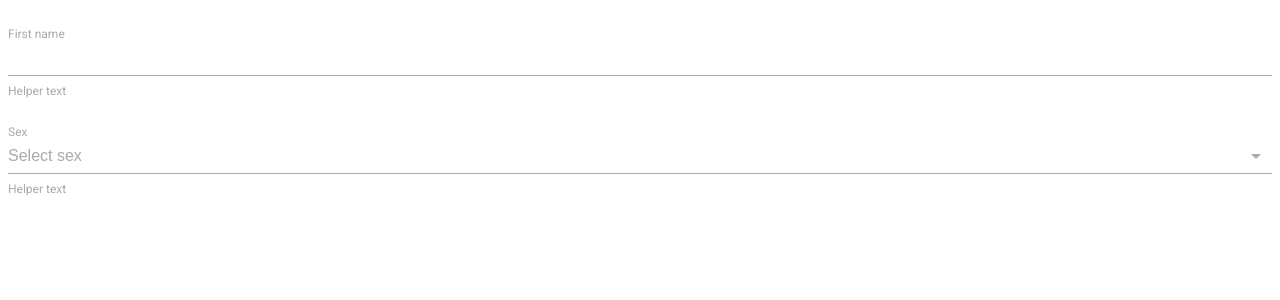
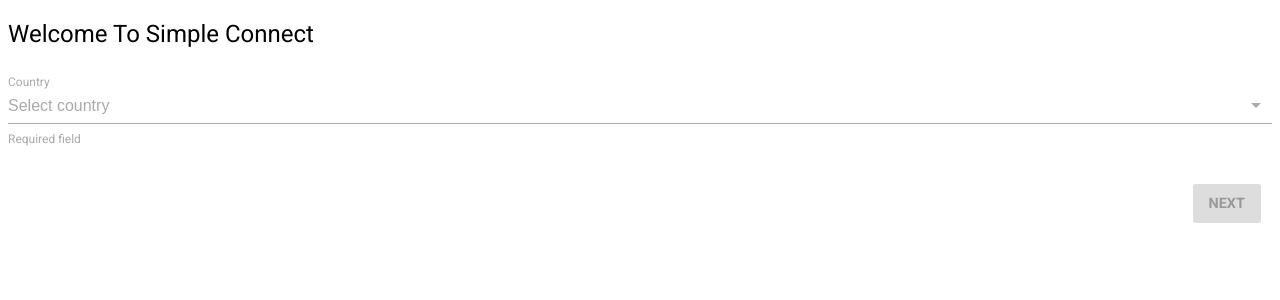
Before and after one commit to eldarshamukhamedov/simple-connect, a React (Create React App) app: page / in a window 1280 px wide. Shown: the top 300 px of the page. Built offline with nearby package versions, Linux system fonts and the light colour scheme.

Commit message:
Add initial form implementation

```diff
--- a/src/App.js
+++ b/src/App.js
@@ -3,8 +3,9 @@ import { createStore, combineReducers, compose, applyMiddleware } from 'redux';
 import thunkMiddleware from 'redux-thunk';
 import { Provider } from 'react-redux';
 
-import { FormView } from './components/FormView';
+import { Manager } from './components/Manager';
 import { countryReducer, fieldsReducer } from './reducers';
+import { replaceFields } from './actions';
 
 import './App.css';
 
@@ -12,6 +13,7 @@ class App extends Component {
   constructor(props) {
     super(props);
 
+    // Setup Redux store, middleware, and reducers
     const composeEnhancers = window.__REDUX_DEVTOOLS_EXTENSION_COMPOSE__ || compose;
     this.store = createStore(
       combineReducers({
@@ -20,13 +22,30 @@ class App extends Component {
       }),
       composeEnhancers(applyMiddleware(thunkMiddleware))
     );
+
+    // Populate fields with a country selector
+    this.store.dispatch(
+      replaceFields([
+        {
+          id: 'country',
+          label: 'Country',
+          placeholder: 'Select country',
+          fieldType: 'SELECT',
+          options: 'Mexico|India',
+          required: true,
+          valid: false,
+          value: null,
+          visited: false
+        }
+      ])
+    );
   }
 
   render() {
     return (
       <Provider store={this.store}>
         <div className="App">
-          <FormView />
+          <Manager />
         </div>
       </Provider>
     );
--- a/src/components/FormView.css
+++ b/src/components/FormView.css
@@ -0,0 +1,16 @@
+.form-view {
+  display: flex;
+  flex-direction: column;
+  align-items: stretch;
+}
+
+.form-view h2 {
+  font-weight: normal;
+  margin-bottom: 0;
+  text-transform: capitalize;
+}
+
+.form-view footer {
+  display: flex;
+  justify-content: flex-end;
+}
--- a/src/components/FormView.js
+++ b/src/components/FormView.js
@@ -1,31 +1,111 @@
 import React from 'react';
-import { string } from 'prop-types';
+import { any, string, bool, func, arrayOf, shape, oneOf } from 'prop-types';
 
+import { Button } from './Button';
 import { TextInput } from './TextInput';
 import { SelectInput } from './SelectInput';
 
 import './FormView.css';
 
+const createFieldComponent = (fields, onInput) => ({ id }) => {
+  const {
+    fieldType,
+    label,
+    options = null,
+    placeholder,
+    required,
+    // valid,
+    // validation = null,
+    value
+    // visited
+  } = fields.find(field => field.id === id);
+
+  const props = {
+    key: id,
+    id,
+    value,
+    options: options.split('|'),
+    label,
+    placeholder,
+    helperText: required ? 'Required field' : '',
+    error: false,
+    disabled: false,
+    onInput(nextValue) {
+      onInput({
+        id,
+        valid: true,
+        value: nextValue,
+        visited: true
+      });
+    }
+  };
+
+  const Component = fieldType === 'SELECT' ? SelectInput : TextInput;
+  return {
+    Component,
+    props
+  };
+};
+
 export class FormView extends React.Component {
   render() {
+    const content = this.props.fields
+      .map(createFieldComponent(this.props.fields, this.props.onInput))
+      .map(({ Component, props }) => <Component {...props} />);
+
     return (
       <section className="form-view">
-        <TextInput
-          id="first_name"
-          label="First name"
-          placeholder=""
-        />
-        <SelectInput
-          id="sex"
-          label="Sex"
-          placeholder="Select sex"
-          options={'Male|Female|Other'.split('|')}
-        />
+        <header><h2>{this.props.heading}</h2></header>
+        <section className="content">
+          {content}
+        </section>
+        <footer>
+          <Button
+            label={this.props.submitLabel}
+            disabled={this.props.submitDisabled}
+            onClick={() => this.props.onSubmit(this.props.fields)}
+          />
+        </footer>
       </section>
     );
   }
 }
 FormView.propTypes = {
-  country: string
+  fields: arrayOf(
+    shape({
+      id: string,
+      label: string,
+      placeholder: string,
+      fieldType: oneOf(['TEXT', 'SELECT']),
+      validation: oneOf([
+        'ALPHANUMERIC',
+        'DATE',
+        shape({
+          type: oneOf(['ALPHANUMERIC', 'DATE']),
+          dependsOn: string,
+          pattern: string
+        })
+      ]),
+      options: string,
+      required: bool,
+      valid: bool,
+      value: string,
+      visited: bool
+    })
+  ).isRequired,
+  heading: string.isRequired,
+  submitLabel: string.isRequired,
+  submitDisabled: bool.isRequired,
+  submitValue: any,
+  onInput: func.isRequired,
+  onSubmit: func.isRequired
 };
-FormView.defaultProps = {};
+FormView.defaultProps = {
+  fields: [],
+  heading: 'Form View',
+  submitLabel: 'Next',
+  submitDisabled: true,
+  submitValue: {},
+  onInput() {},
+  onSubmit() {}
+};
--- /dev/null
+++ b/src/components/Manager.js
@@ -0,0 +1,39 @@
+import { setCountry, updateField } from '../actions';
+import { createConnectedComponent } from '../utils';
+import { FormView } from './FormView';
+
+export function createManager() {
+  return {
+    Component: FormView,
+    mapStateToProps(state) {
+      return {
+        fields: state.fields,
+        heading: state.country === null
+          ? 'Welcome to Simple Connect'
+          : state.country,
+        submitLabel: 'Next',
+        submitDisabled: state.fields.some(field => !field.valid)
+      };
+    },
+    mapDispatchToProps(dispatch) {
+      return {
+        onInput(payload) {
+          dispatch(updateField(payload));
+        },
+        onSubmit(fields) {
+          const data = fields.reduce((carry, item) => {
+            carry[item.id] = item.value;
+            return carry;
+          }, {});
+          if (data.country) {
+            dispatch(setCountry(data.country.toLowerCase()));
+          } else {
+            console.log('Submitting data', data);
+          }
+        }
+      };
+    }
+  };
+}
+
+export const Manager = createConnectedComponent(createManager());
--- a/src/components/SelectInput.js
+++ b/src/components/SelectInput.js
@@ -32,7 +32,7 @@ export class SelectInput extends Component {
     return (
       <div
         className={classNames('select-input', {
-          empty: !this.props.options.includes(this.props.selected),
+          empty: !this.props.options.includes(this.props.value),
           expanded: this.state.expanded,
           error: this.props.error,
           disabled
@@ -46,7 +46,7 @@ export class SelectInput extends Component {
           disabled={disabled}
         >
           <div className="selected-text">
-            {this.props.selected || this.props.placeholder}
+            {this.props.value || this.props.placeholder}
           </div>
           <div className="dropdown-arrow" />
         </button>
@@ -55,7 +55,7 @@ export class SelectInput extends Component {
         {!disabled &&
           <ul className="dropdown-menu">
             {this.props.options.map(option => (
-              <li key={option} onClick={() => this.props.onSelect(option)}>
+              <li key={option} onClick={() => this.props.onInput(option)}>
                 {option}
               </li>
             ))}
@@ -66,14 +66,14 @@ export class SelectInput extends Component {
 }
 SelectInput.propTypes = {
   id: string.isRequired,
-  selected: string,
+  value: string,
   options: arrayOf(string).isRequired,
   label: string.isRequired,
   placeholder: string.isRequired,
   helperText: string.isRequired,
   error: bool.isRequired,
   disabled: bool.isRequired,
-  onSelect: func.isRequired
+  onInput: func.isRequired
 };
 SelectInput.defaultProps = {
   options: [],
@@ -82,7 +82,7 @@ SelectInput.defaultProps = {
   helperText: 'Helper text',
   error: false,
   disabled: false,
-  onSelect(option) {
+  onInput(option) {
     console.warn(`Selected options=${option}`);
   }
 };
--- /dev/null
+++ b/src/utils.js
@@ -0,0 +1,12 @@
+import { connect } from 'react-redux';
+
+export function createConnectedComponent({
+  Component,
+  mapStateToProps,
+  mapDispatchToProps,
+}) {
+  return connect(
+    mapStateToProps,
+    mapDispatchToProps
+  )(Component);
+}
```
Also changed, not shown: 1 other file (tests, documents, lock files or other folders).
